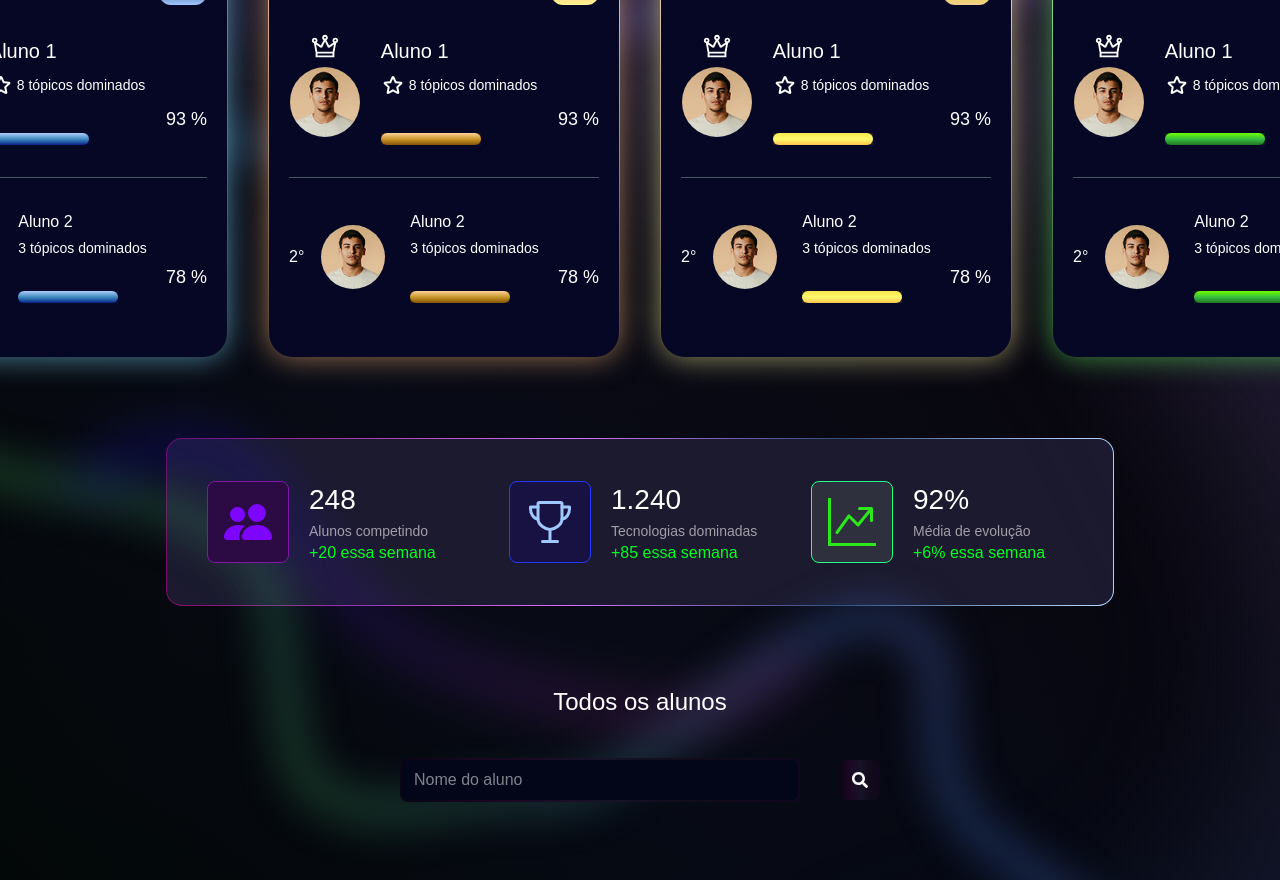
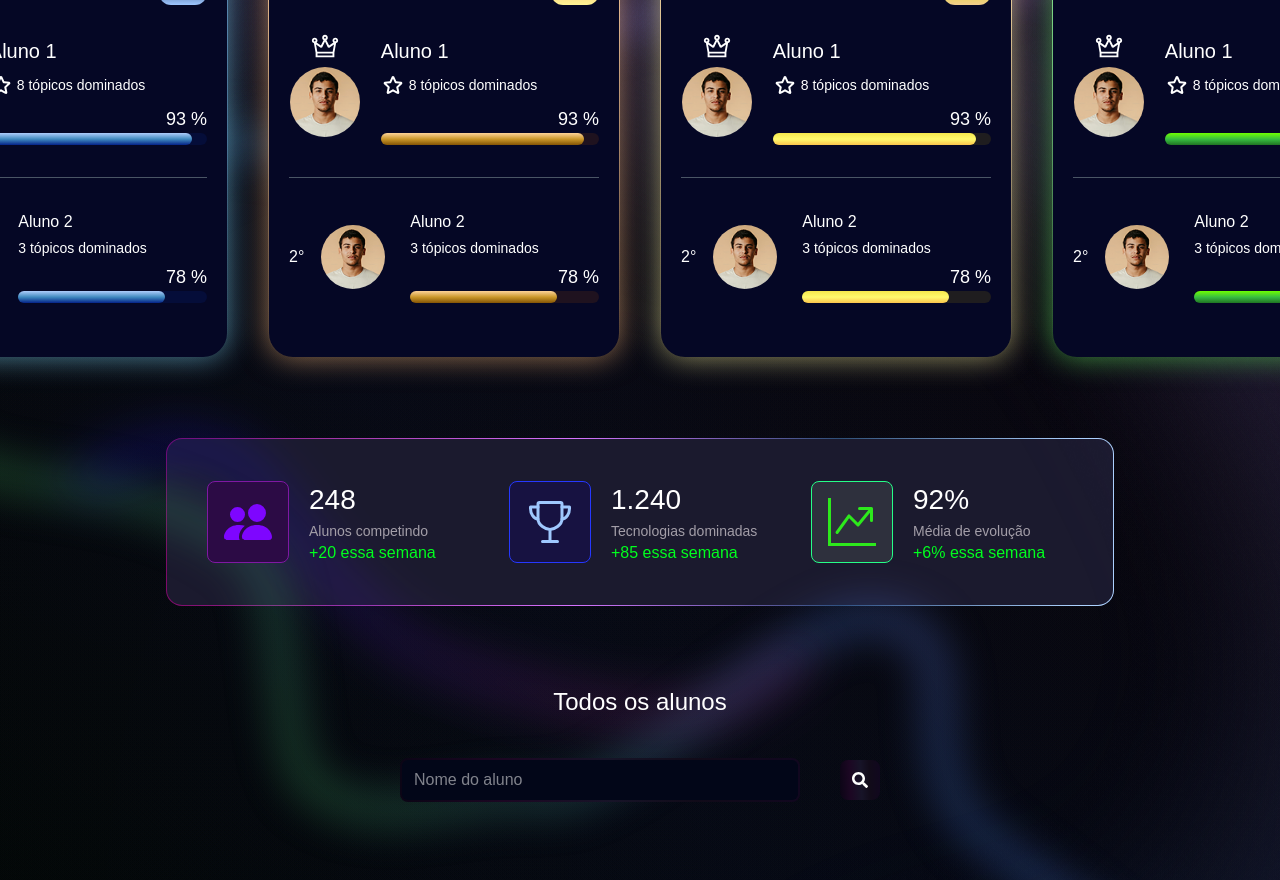
Before and after one commit to wendellcs/Code-Journey, a React (Vite) app: page / in a window 1280 px wide. Shown: the part 1180-2060 px from the top of the page. Built offline with nearby package versions, Linux system fonts and the light colour scheme; a web font is replaced by a local one.

Commit message:
fix: Fix progress bar indicator

```diff
--- a/src/Components/ProgressBar/index.tsx
+++ b/src/Components/ProgressBar/index.tsx
@@ -8,8 +8,8 @@ export const ProgressBar = ({ progress, wrapperStyles, progressBarStyles }: Prog
     return (
         <div className="w-full text-right" >
             <p className="text-lg">{progress} %</p>
-            <div className={`${wrapperStyles} w-25 h-3`}>
-                <div className={`${progressBarStyles} rounded-md h-3 w-full`}></div>
+            <div className={`${wrapperStyles} w-full rounded-md h-3`}>
+                <div className={`${progressBarStyles} rounded-md h-3`} style={{width: `${progress}%`}}></div>
             </div>
         </div>
     )
```
